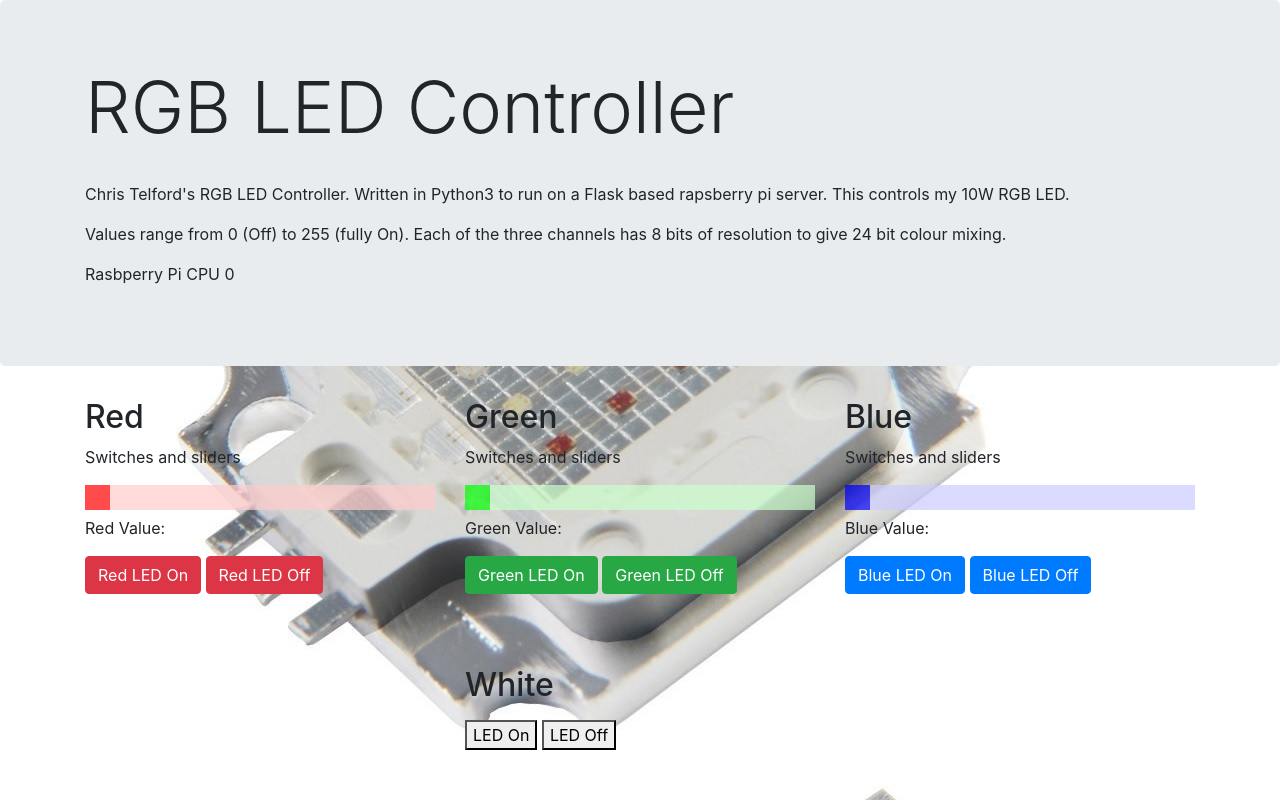
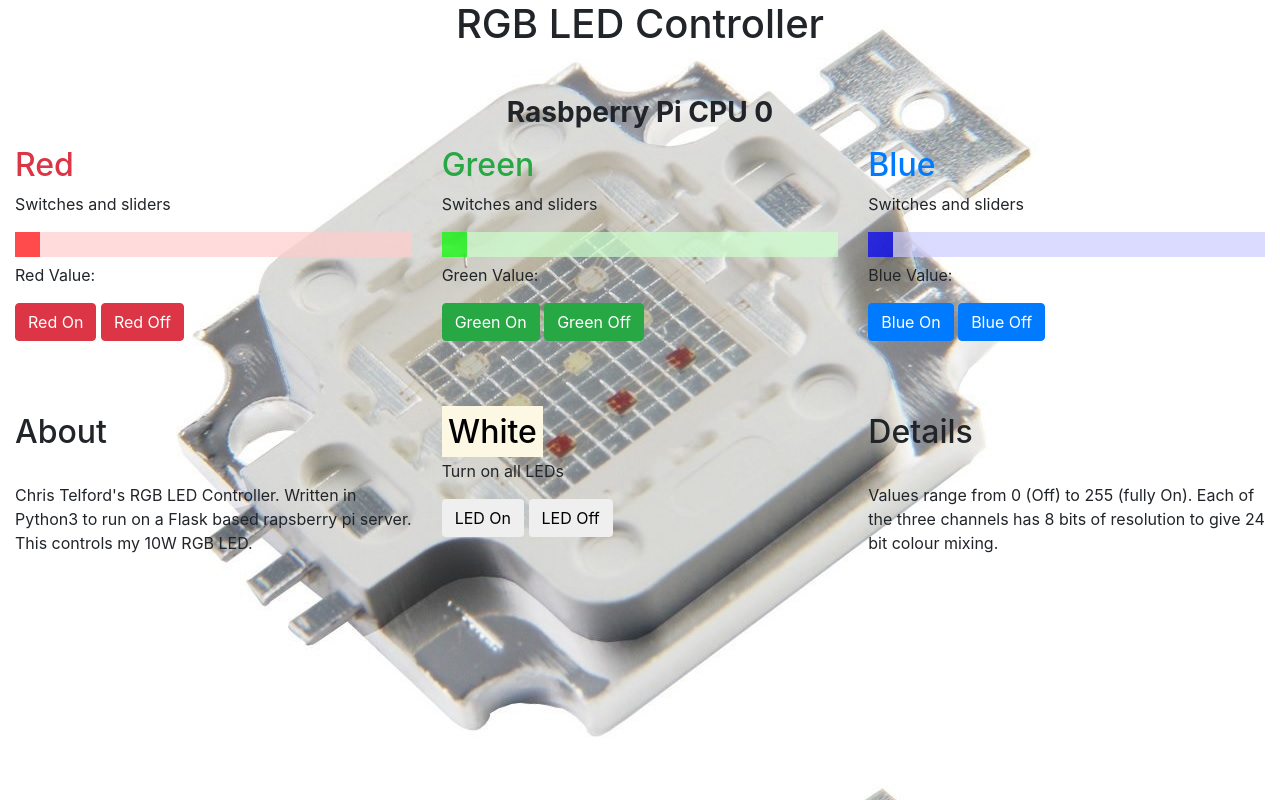
Before and after one commit to teslahed/interlight, a Flask app: page / in a window 1280 px wide. Run offline with Flask 2, Linux system fonts and the light colour scheme; data that the repository does not hold is empty; some libraries are stand-ins or nearby versions.

Commit message:
still tidying up some more

```diff
--- a/main.py
+++ b/main.py
@@ -65,10 +65,11 @@
 def temp():
     def get_temp():
         while True:
-            temp = os.popen("vcgencmd measure_temp").readline()
+            temperature = os.popen("vcgencmd measure_temp").readline()
 #            yield('{0}\n\n'.format(temp))
 #            yield('data: {0}\n\n'.format(random.randrange(0,100)))
-            yield('data: {0}\n\n'.format(temp))
+           # yield (temp.replace("temperature=",""))
+            yield('data: {0}\n\n'.format(temperature))
 
             time.sleep(1.0)
     return Response(get_temp(), mimetype='text/event-stream')
--- a/temp.py
+++ b/temp.py
@@ -5,6 +5,7 @@
 def measure_temp( ):
             temp = os.popen("vcgencmd measure_temp").readline()
             return (temp.replace("temp=",""))
+#            return (("temp=",""))
 
 while True:
        print(measure_temp())
--- a/templates/index.html
+++ b/templates/index.html
@@ -123,22 +123,27 @@
     </head>
 
 
-   <!-- Main jumbotron for a primary marketing message or call to action -->
-      <div class="jumbotron">
-        <div class="container">
-          <h1 class="display-3">RGB LED Controller</h1>
+   <!-- Title for website done as 3 columns only using centre column -->
+    <div class="row">
+
+
+
+    <div class="col-sm-12" align="center">
+
+      <h1>RGB LED Controller</h1>
           <br>
-          <p>Chris Telford's RGB LED Controller. Written in Python3 to run on a Flask based rapsberry pi server. This controls my 10W RGB LED.</p>
-          <p>Values range from 0 (Off) to 255 (fully On). Each of the three channels has 8 bits of resolution to give 24 bit colour mixing.</p>
-          <p>Rasbperry Pi CPU <span id='temp_value'>{{0}}</span> </p>
-        </div>
-      </div>
+          <p><h3><strong>Rasbperry Pi CPU <span id='temp_value'>{{0}}</span> </strong></h3></p>
+    </div>
 
-<div class="container">
+
+    </div>
+
+
+    <div class="container-fluid">
         <!-- Example row of columns -->
         <div class="row">
-          <div class="col-md-4">
-            <h2>Red</h2>
+          <div class="col-sm-4">
+            <h2 class="text-danger">Red</h2>
             <p>Switches and sliders</p>
 
             <div class="slidecontainer">
@@ -149,27 +154,26 @@
 
 
             <!--<button type='button' id='red_on'>Red LED On</button>-->
-            <button type='button' id='red_on' class='btn btn-danger'>Red LED On</button>
-            <button type='button' id='red_off' class='btn btn-danger'>Red LED Off</button>
-</div>
-           <div class="col-md-4">
-            <h2>Green</h2>
+            <button type='button' id='red_on' class='btn btn-danger'>Red On</button>
+            <button type='button' id='red_off' class='btn btn-danger'>Red Off</button>
+        </div>
+
+          <div class="col-sm-4">
+            <h2 class="text-success">Green</h2>
             <p>Switches and sliders</p>
-              <div class="slidecontainer">
+
+            <div class="slidecontainer">
             <input type="range" min="0" max="255" value="0" class="slidergreen" id="greenrange">
             <p>Green Value: <span id="greendemo"></span></p>
-            <button type='button' id='green_on' class='btn btn-success'>Green LED On</button>
-            <button type='button' id='green_off' class='btn btn-success'>Green LED Off</button>
+            <button type='button' id='green_on' class='btn btn-success'>Green On</button>
+            <button type='button' id='green_off' class='btn btn-success'>Green Off</button>
 
-
-
-
-        </div>
+         </div>
 
 
           </div>
-          <div class="col-md-4">
-            <h2>Blue</h2>
+          <div class="col-sm-4">
+            <h2 class="text-primary">Blue</h2>
             <p>Switches and sliders</p>
 
 
@@ -177,8 +181,8 @@
             <input type="range" min="0" max="255" value="0" class="sliderblue" id="bluerange">
             <p>Blue Value: <span id="bluedemo"></span></p>
 
-            <button type='button' id='blue_on' class='btn btn-primary'>Blue LED On</button>
-            <button type='button' id='blue_off' class='btn btn-primary'>Blue LED Off</button>
+            <button type='button' id='blue_on' class='btn btn-primary'>Blue On</button>
+            <button type='button' id='blue_off' class='btn btn-primary'>Blue Off</button>
 
 
          </div>
@@ -189,23 +193,29 @@
 
 <div class="row">
  <div class="col-md-4">
-
+<br><br><br>
+<h2>About</h2>
+<br>
+<p>Chris Telford's RGB LED Controller. Written in Python3 to run on a Flask based rapsberry pi server. This controls my 10W RGB LED.</p>
 
 </div>
            <div class="col-md-4">
             <br><br><br>
-            <h2>White</h2>
-            <p></p>
+            <h2><mark>White</mark></h2>
+            <p>Turn on all LEDs</p>
            <p>
-            <button type='button' id='led_on'>LED On</button>
-            <button type='button' id='led_off'>LED Off</button>
+            <button type='button' id='led_on' class='btn btn-default'>LED On</button>
+            <button type='button' id='led_off' class='btn btn-default'>LED Off</button>
         </p>
 
 
 </div>
-  </div>
+
    <div class="col-md-4">
-
+  <br><br><br>
+    <h2>Details</h2>
+    <br>
+   <p>Values range from 0 (Off) to 255 (fully On). Each of the three channels has 8 bits of resolution to give 24 bit colour mixing.</p>
 
 
         </div>
```
Also changed, not shown: 1 other file.
